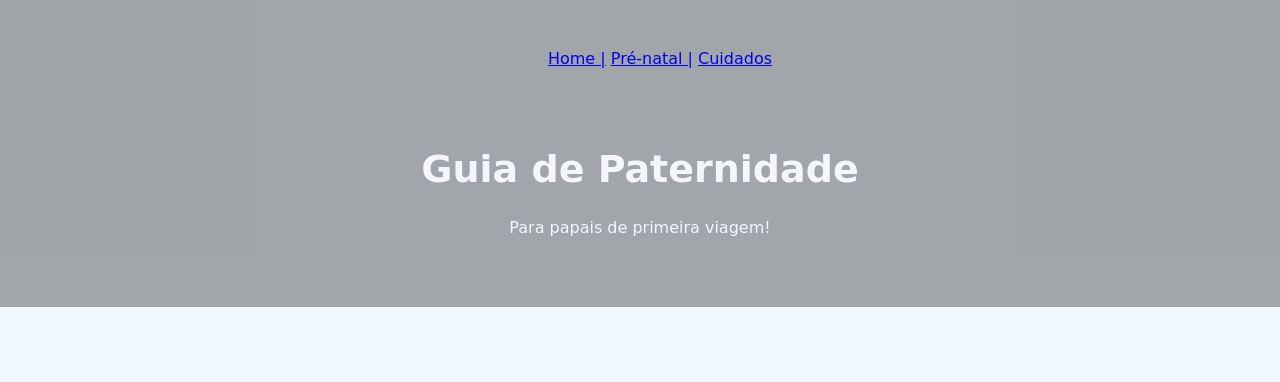
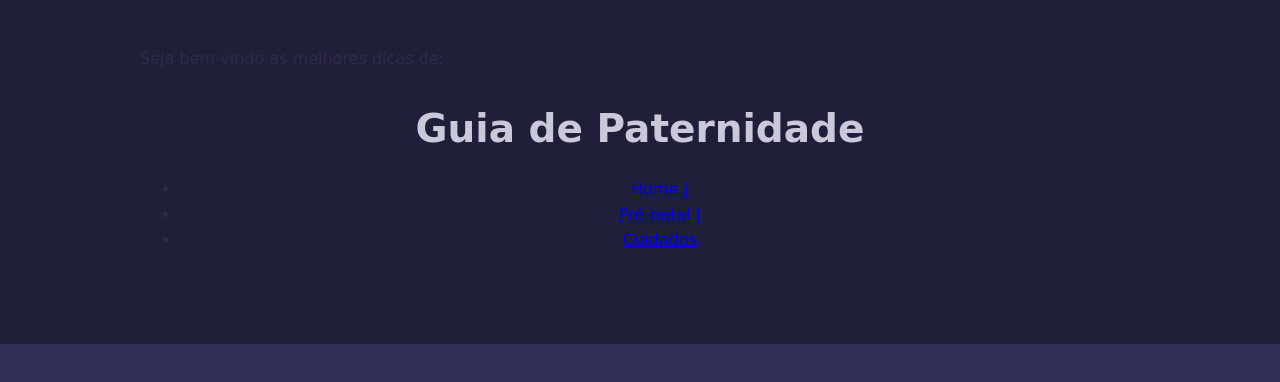
Before and after one commit to rafaellamiranda1/Atividade-05, a plain HTML site: page index.html in a window 1280 px wide. Drawn offline with Linux system fonts and the light colour scheme.

Commit message:
Header atualizado

```diff
--- a/index.html
+++ b/index.html
@@ -9,17 +9,18 @@
 <body>
     <header class="cabecalho">
         <div class="container">
+            <p class="etiqueta"> Seja bem-vindo as melhores dicas de: </p>
+            <h1>Guia de Paternidade</h1>
             <nav class="menu-principal">
                 <ul>
-                <a href="index.html">Home |</a>
-                <a href="./pages/pre-natal">Pré-natal |</a>
-                <a href="./pages/cuidados-bebe">Cuidados</a>
+                <li><a href="index.html">Home |</a></li>
+                <li><a href="./pages/pre-natal">Pré-natal |</a></li>
+                <li><a href="./pages/cuidados-bebe">Cuidados</a></li>
             </ul>
             </nav>
-            <h1>Guia de Paternidade</h1>
-            <p> Para papais de primeira viagem!</p>
         </div>
+    </header>
 
-    </header>
+
 </body>
 </html>
--- a/style/style.css
+++ b/style/style.css
@@ -2,26 +2,25 @@
     box-sizing: border-box;
 }
 
-h1, p{
-    text-align: center;
-}
-
 body{
     margin: 0;
-    background-color: aliceblue;
-    background-size: cover;
-    color: rgb(69, 69, 107);
+    background-color: rgb(47, 47, 87);
     font-family: cursive;
     font-size: 16px;
     line-height: 1.6;
 }
 
+h1, h2,h3{
+    color: aliceblue;
+}
+
 h1{
-    font-size: 38px;
+    font-size: 39px;
     margin-bottom: 10px;
     text-align: center;
-    color: rgb(245, 245, 253);
+    color: rgb(202, 200, 217);
 }
+
 
 .container{
     width: 90%;
@@ -30,7 +29,7 @@ h1{
 }
 .cabecalho{
     background-color: rgba(0, 0, 0, 0.332);
-    color: aliceblue;
+    color: rgb(46, 42, 75);
     padding: 30px 50px 50px 50px;
 
 }
@@ -40,4 +39,5 @@ h1{
     margin-right: 8px;
     margin-bottom: 8px;
     text-align: center;
+    color: rgb(46, 42, 75);;
 }
```
